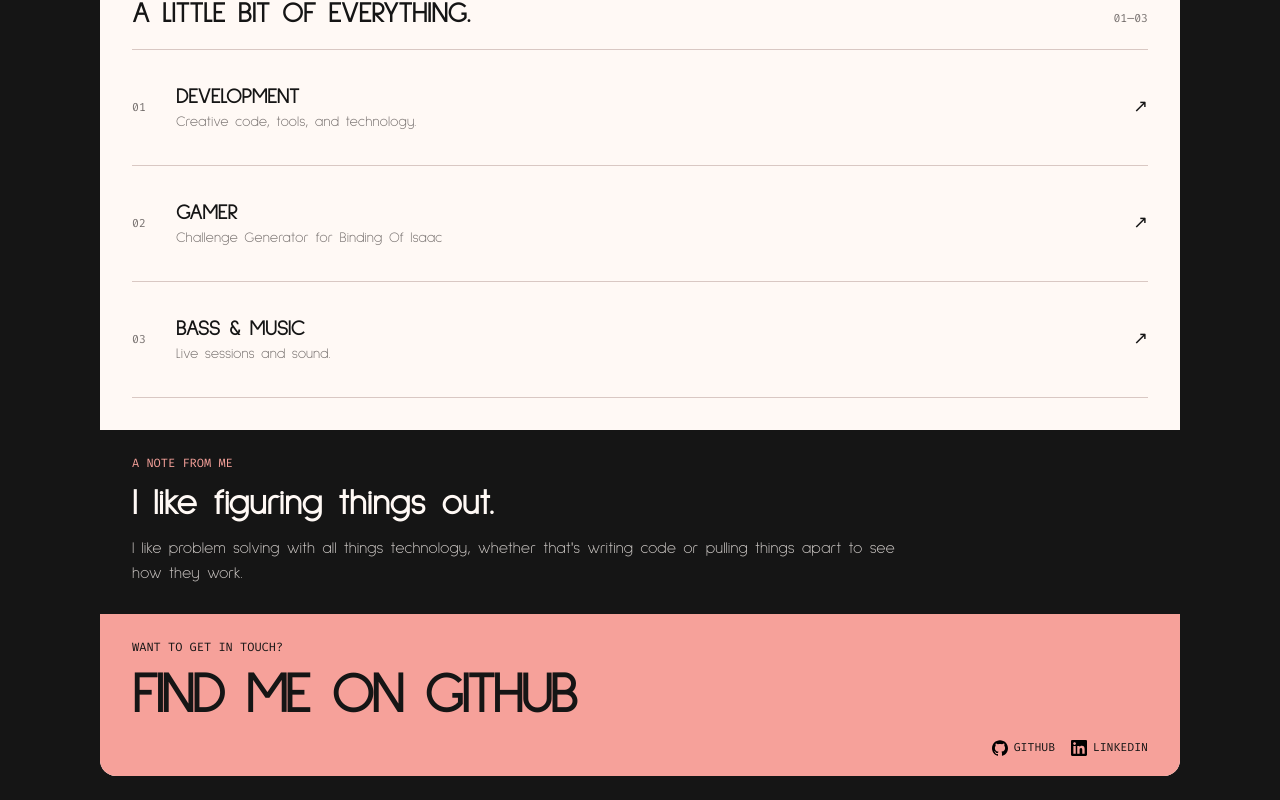
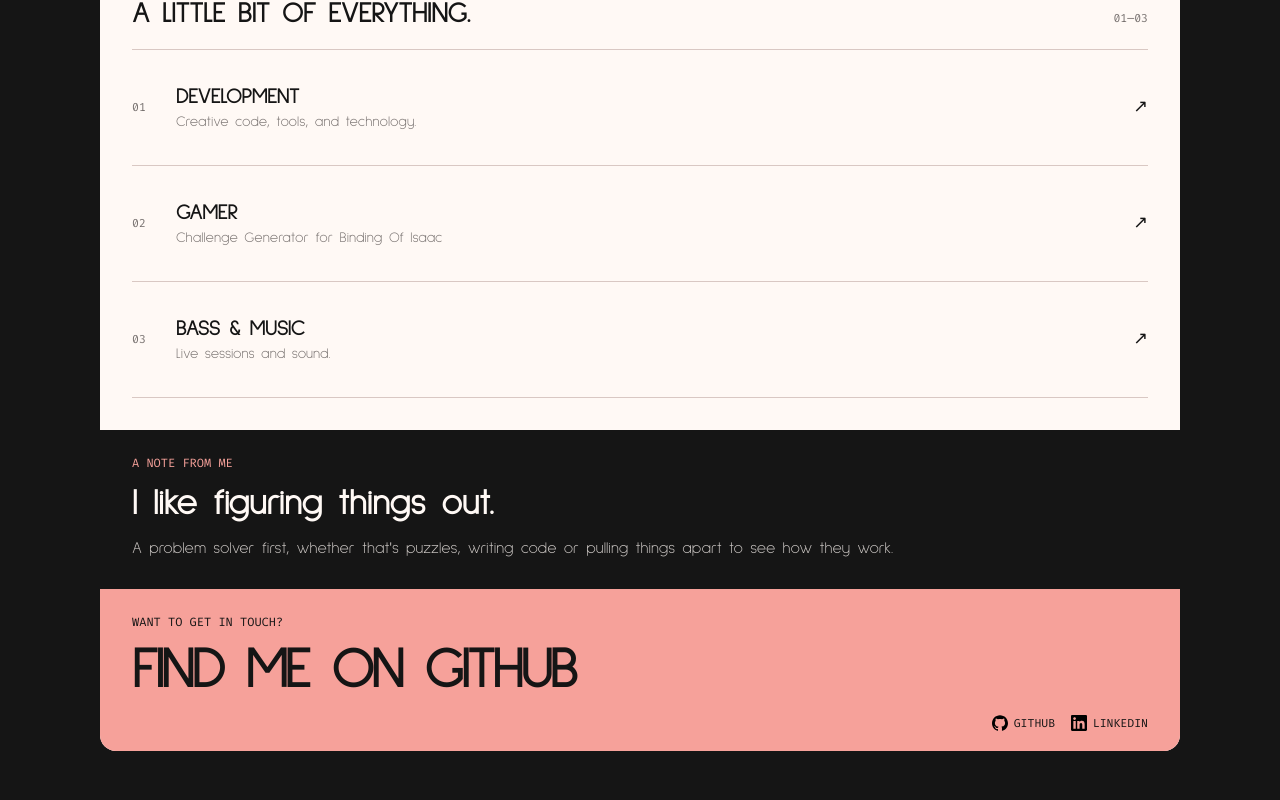
Before and after one commit to josh-cook/personal-website, a React (Vite) app: page / in a window 1280 px wide. Shown: the part 641-1441 px from the top of the page. After the commit the page ends 1416 px from the top, so only its background shows below. Built offline with nearby package versions, Linux system fonts and the light colour scheme.

Commit message:
refactor(minor-updates): update content

```diff
--- a/src/components/Content.tsx
+++ b/src/components/Content.tsx
@@ -21,7 +21,7 @@ export const Content = () => {
         <p className="eyebrow">A note from me</p>
         <h2 id="note-title">I like figuring things out.</h2>
         <p>
-          I like problem solving with all things technology, whether that's
+          A problem solver first, whether that's puzzles,
           writing code or pulling things apart to see how they work.
         </p>
       </section>
```
